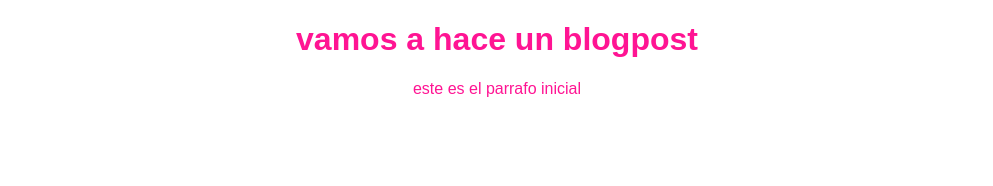
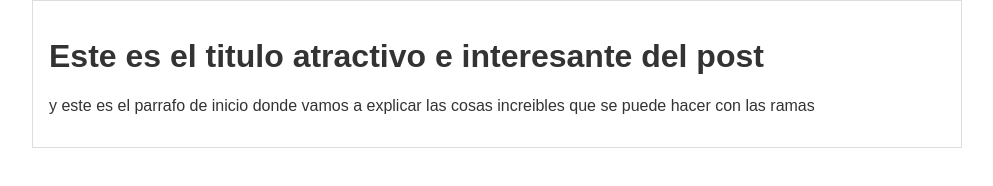
Before and after one commit to Sorsant/hyper-blog, a plain HTML site: page blogpost.html in a window 1280 px wide. Shown: the whole page, without its empty margins (143-1136 px from the left). Drawn offline with Linux system fonts and the light colour scheme.

Commit message:
Comit al master del blogpost en su version mas reciente

```diff
--- a/blogpost.html
+++ b/blogpost.html
@@ -8,8 +8,12 @@
     <title>titulo del post</title>
 </head>
 <body>
-    <h1>vamos a hace un blogpost</h1>
-    <p>este es el parrafo inicial</p>
+    <div id="container">
+        <div id="post">
+            <h1>Este es el titulo atractivo e interesante del post</h1>
+            <p>y este es el parrafo de inicio donde vamos a  explicar las cosas increibles que se puede hacer con las ramas</p>
 
+        </div>
+    </div>
 </body>
 </html>
--- a/css/style.css
+++ b/css/style.css
@@ -1,5 +1,21 @@
-body {
-    color: deeppink;
-    text-align: center;
-    font-family: Arial, Helvetica, sans-serif;
+body
+{
+    color: #333;
+    text-align: left;
+    font-family: "Arial";
+    font-size: 16px;
+    margin: 0;
+    padding: 0;
 }
+#container
+{
+    width: 70%;
+    padding: 1em;
+    text-align: left;
+    border: 1px solid #DDD;
+    margin: 0 auto;
+}
+#conteiner h1
+{
+font-size: 20px;
+}
```
